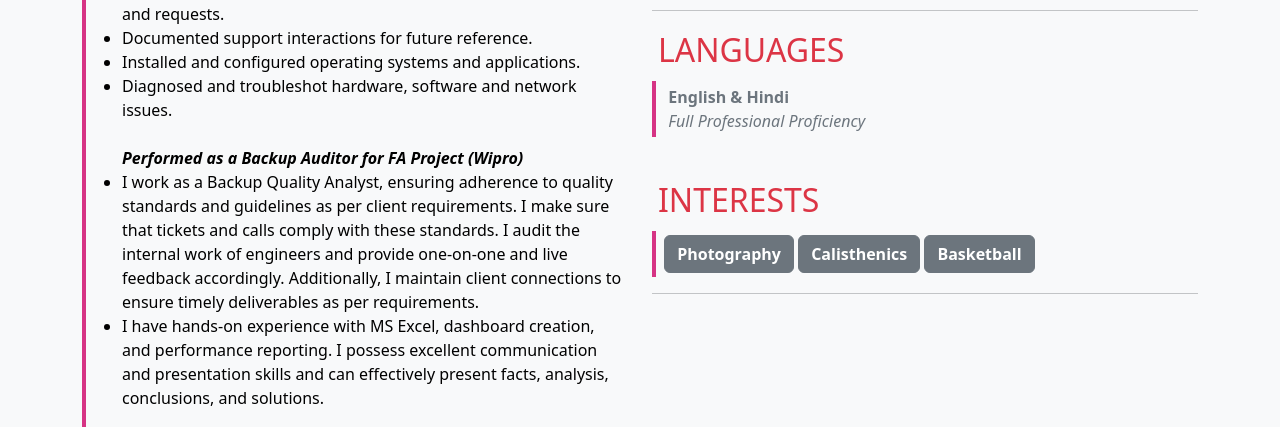
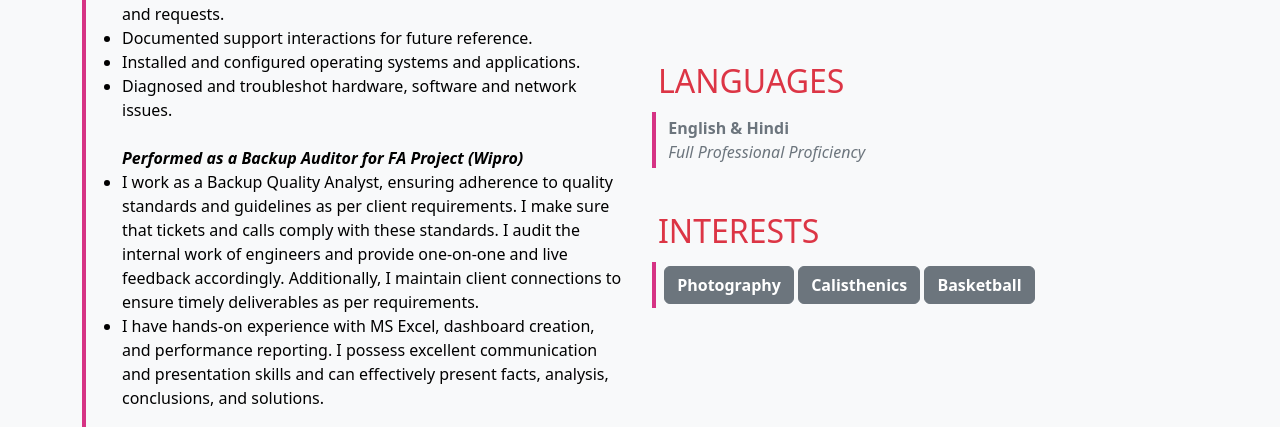
Before and after one commit to iamhimzy/portfolio, a plain HTML site: page index.html in a window 1280 px wide. Shown: the part 916-1343 px from the top of the page. Drawn offline with nearby package versions, Linux system fonts and the light colour scheme.

Commit message:
Update index.html

```diff
--- a/index.html
+++ b/index.html
@@ -256,7 +256,7 @@ globally as a technical advisor.</li>
                   </tr>
 
               </table>
-              <hr>
+              <br><br>
               <!---------------LANGUAGES SECTION ---------------------->
               <table class="table table-sm table-borderless table-light">
                 <thead>
@@ -298,7 +298,7 @@ globally as a technical advisor.</li>
                     </td>
                   </tr>
               </table>
-              <hr>
+              <br>
             </div> <!------ experience table end ----->
           </div> <!----- second col ends ---->
 
```
